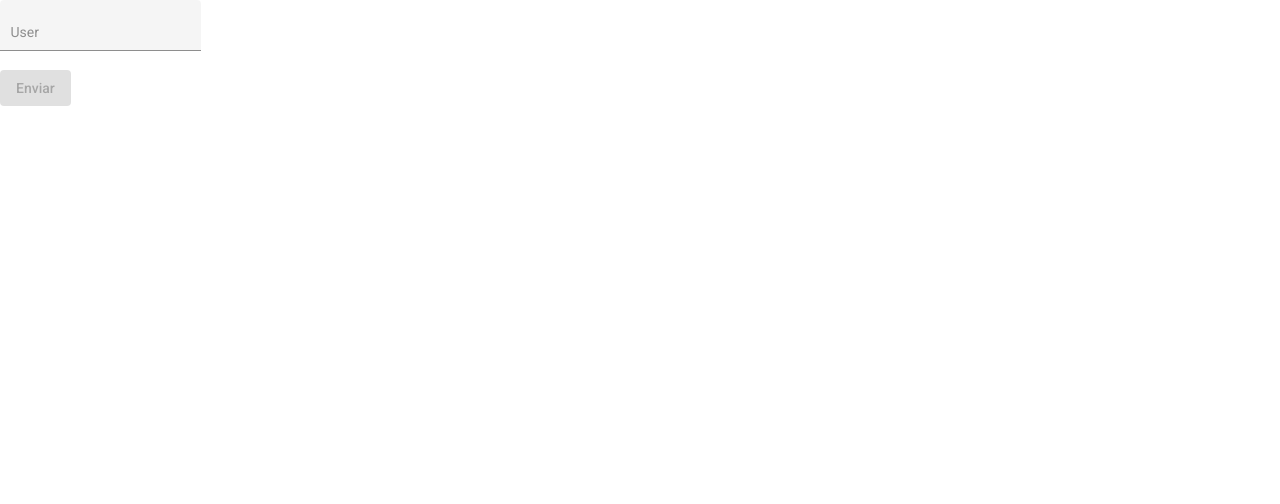
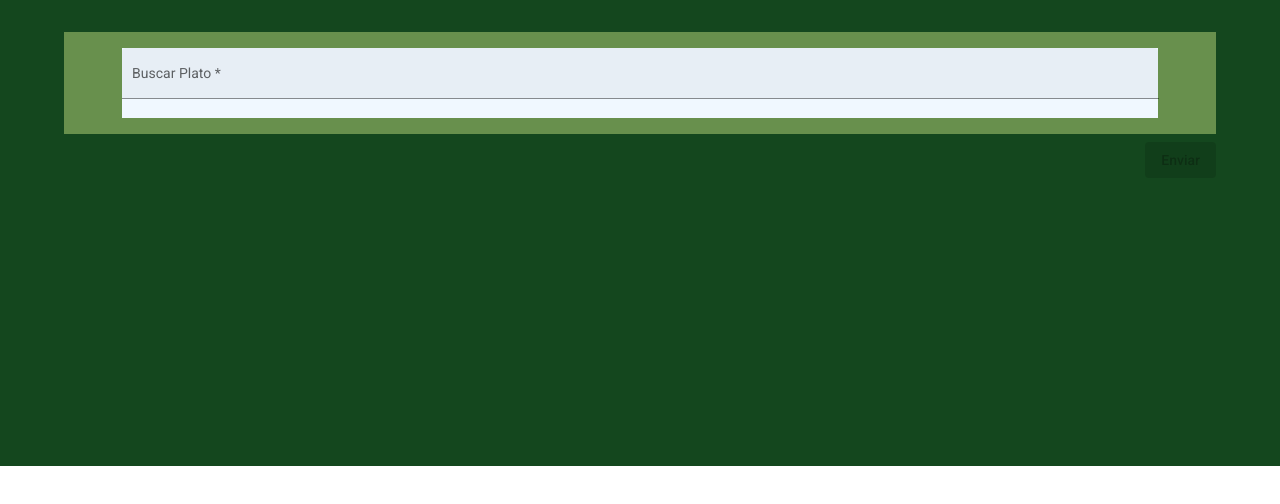
Before and after one commit to RaCode75/alaCartaApp, an Angular app: page /search in a window 1280 px wide. Shown: the top 504 px of the page. Built offline with nearby package versions, Linux system fonts and the light colour scheme.

Commit message:
search component layout ok

```diff
--- a/src/app/components/plato/plato.component.html
+++ b/src/app/components/plato/plato.component.html
@@ -1,18 +1,22 @@
-<mat-card>
-    <mat-card-title-group>
+<mat-card class="plato-card">
+    <mat-card-header class="card-header">
         <mat-card-title>{{plato.title}}</mat-card-title>
         <mat-card-subtitle>Precio: $ {{plato.pricePerServing}}</mat-card-subtitle>
-        <img mat-card-md-image src={{plato.image}} >
-      </mat-card-title-group >
+      </mat-card-header >
+      <div class="card-img">
+      <img mat-card-sm-image src={{plato.image}} >
+    </div>
       <mat-card-content *ngIf="detalles">
         <p>Health Score: {{plato.healthScore}}</p>
         <p>Tiempo de espera: {{plato.readyInMinutes}}</p>
         <h3 *ngIf="plato.vegan">Vegan</h3>
       </mat-card-content>
-    <mat-card-actions align="end">
+    <mat-card-actions class="c-actions" align="end">
         <button mat-button (click)="verDetalles()">Detalles</button>
         <button mat-button>Eliminar</button>
         <button mat-button>Agregar</button>
     </mat-card-actions>
-    <mat-card-content></mat-card-content>
+    <mat-card-content *ngIf="detalles">
+      {{plato.summary}}
+    </mat-card-content>
 </mat-card>
--- a/src/app/components/plato/plato.component.scss
+++ b/src/app/components/plato/plato.component.scss
@@ -0,0 +1,22 @@
+.plato-card{
+    max-width: 100%;
+    display: flex;
+    flex-wrap: wrap;
+    padding: 0 0.5rem ;
+
+    .card-header{
+        padding: 0.5rem;
+        width: 100%;
+
+    }
+
+    .card-img{
+        text-align: center;
+        width: 40%;
+    }
+    .c-actions{
+        width: 100%;
+
+    }
+
+}
--- a/src/app/components/search/search.component.html
+++ b/src/app/components/search/search.component.html
@@ -1,19 +1,24 @@
 <div class="container">
-    <form [formGroup]="searchForm" (ngSubmit)="search()">
+    <form [formGroup]="searchForm" (ngSubmit)="search()" class="search-form">
         <div class="form-container">
     <mat-form-field appearance="fill" class="search" >
-        <input matInput placeholder="User" value="" autocomplete="off" formControlName="search">
+        <mat-label>Buscar Plato</mat-label>
+        <input matInput value="" autocomplete="off" formControlName="search">
       </mat-form-field>
     </div>
+        <div class="btn-container">
             <button  type="submit"
             mat-raised-button color="primary"
             class="login-input login-btn"
             [disabled]="searchForm.invalid">Enviar</button>
+        </div>
     </form>
-    <mat-grid-list cols="2" rowHeight="2:1">
-        <mat-grid-tile *ngFor="let plato of platos">
+        <div class="grid-container">
+        <mat-grid-list cols="1" rowHeight="15rem" gutterSize="1rem">
+            <mat-grid-tile class="g-tile" *ngFor="let plato of platos">
                 <app-plato [plato] = "plato">
                 </app-plato>
             </mat-grid-tile>
         </mat-grid-list>
     </div>
+</div>
--- a/src/app/components/search/search.component.scss
+++ b/src/app/components/search/search.component.scss
@@ -0,0 +1,47 @@
+/*
+#14471E
+#68904D
+#C8D2D1
+#EE9B01
+#DA6A00
+
+
+
+*/
+
+
+.container{
+    background-color: #14471E;
+    padding-top: 2rem;
+    width: 100%;
+    .form-container{
+        width: 90%;
+        margin: 0 auto;
+        display: flex;
+        justify-content: center;
+        background-color: #68904D;
+
+        .search{
+            margin: 1rem auto;
+            width: 90%;
+            background-color: aliceblue;
+        }
+
+    }
+
+    .btn-container{
+        display: flex;
+        justify-content: flex-end;
+        margin-top: 0.5rem;;
+        padding-right: 5%;
+
+    }
+
+    .grid-container{
+        padding: 1.5rem;
+
+    }
+
+
+
+}
```
Lines whose indentation alone changed are shown as unchanged.
